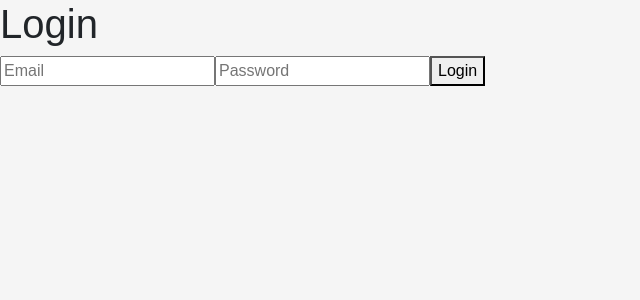
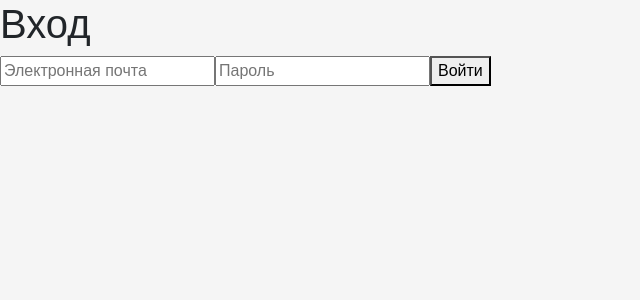
Before and after one commit to Eternal-insomnia/3D-house-creator, a Vue app in the folder frontend/: page / in a window 1280 px wide. Shown: the top 300 px of the page, without its empty margins (0-640 px from the left). Built offline with nearby package versions, Linux system fonts and the light colour scheme.

Commit message:
Translation to russian language

```diff
--- a/frontend/src/views/Dashboard.vue
+++ b/frontend/src/views/Dashboard.vue
@@ -1,15 +1,15 @@
 <template>
   <div>
-    <h1>Dashboard</h1>
-    <p>Welcome, {{ user ? user.userEmail : 'Guest' }}</p>
+    <h1>Личный кабинет</h1>
+    <p>Добро пожаловать, {{ user ? user.userName : 'Guest' }}</p>
     <div v-if="projects.length">
-      <h2>Your Projects</h2>
+      <h2>Ваши проекты</h2>
       <ul>
         <li v-for="project in projects" :key="project.id">{{ project.name }}</li>
       </ul>
     </div>
     <div v-else>
-      <p>No projects available. Create your first project!</p>
+      <p>У вас нет проектов. Возможно, пришло время создать новый!</p>
     </div>
   </div>
 </template>
--- a/frontend/src/views/Login.vue
+++ b/frontend/src/views/Login.vue
@@ -1,11 +1,11 @@
 <template>
     <div>
-      <h1>Login</h1>
+      <h1>Вход</h1>
       <form @submit.prevent="login" method="post">
-        <input v-model="email" type="userEmail" placeholder="Email" />
+        <input v-model="email" type="userEmail" placeholder="Электронная почта" />
         <span v-if="emailError" class="error">Invalid email format</span>
-        <input v-model="password" type="userPassword" placeholder="Password" />
-        <button type="submit">Login</button>
+        <input v-model="password" type="userPassword" placeholder="Пароль" />
+        <button type="submit">Войти</button>
       </form>
     </div>
   </template>
```
